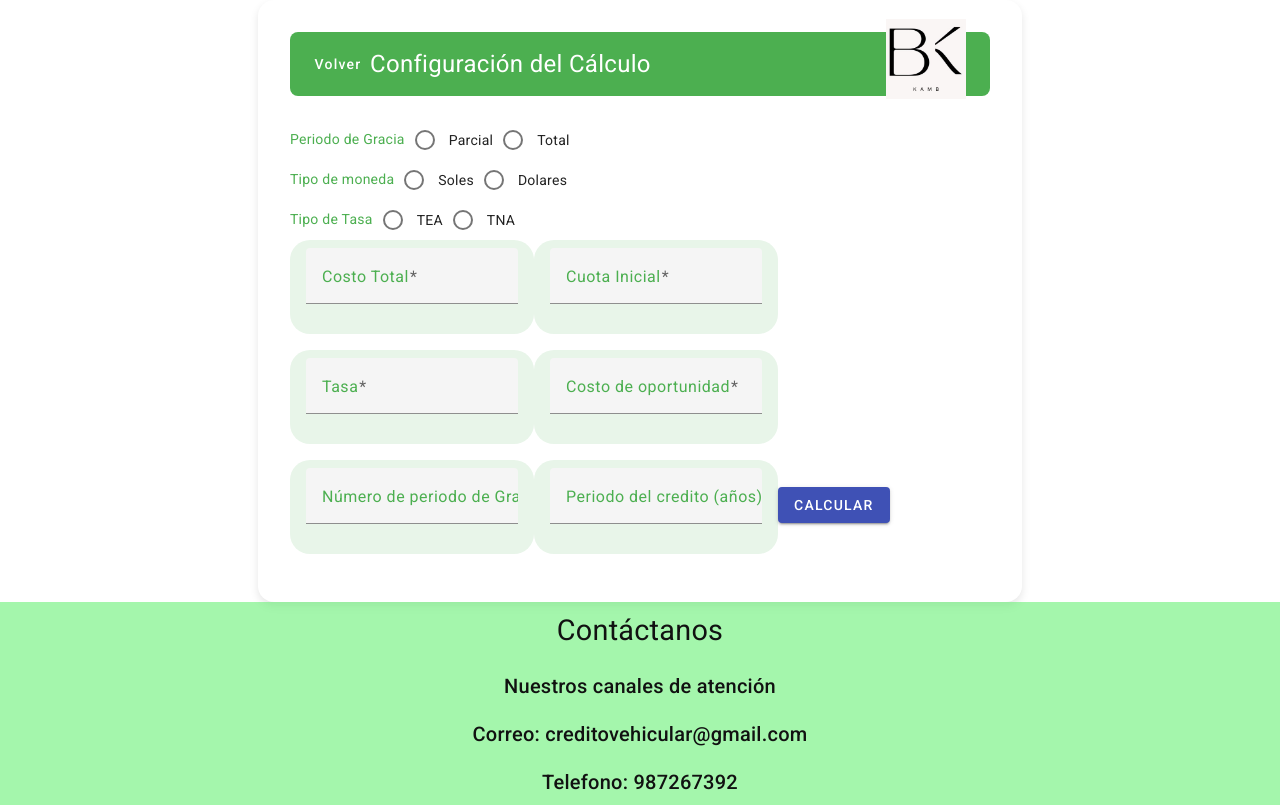
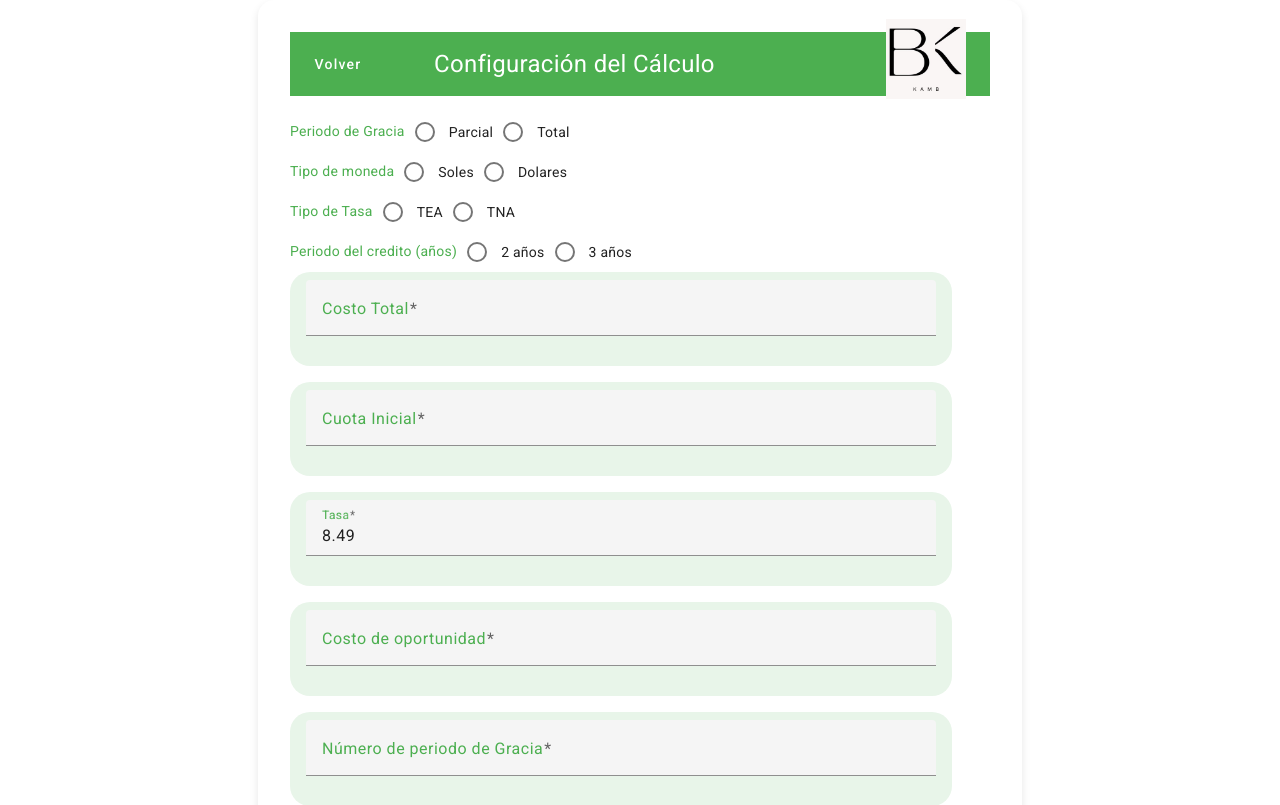
Before and after one commit to Credito-Vehicular-Grupo1/Credito-Vehicular, an Angular app: page /configuration in a window 1280 px wide. Shown: the top 805 px of the page. Built offline with nearby package versions, Linux system fonts and the light colour scheme.

Commit message:
update configuracion

```diff
--- a/src/app/pages/configuracion/configuracion.component.css
+++ b/src/app/pages/configuracion/configuracion.component.css
@@ -11,10 +11,23 @@
 
 /* Estilo para la barra de herramientas y el título */
 mat-toolbar {
-  background-color: #4caf50; /* Color de fondo de la barra de herramientas */
-  color: white; /* Texto blanco para la barra de herramientas */
-  border-radius: 8px; /* Bordes redondeados para la barra de herramientas */
-  margin-bottom: 24px; /* Espacio debajo de la barra de herramientas */
+  display: flex;
+  justify-content: space-between; /* Distribuye el espacio equitativamente */
+  align-items: center; /* Centra los elementos verticalmente */
+  background-color: #4caf50; /* Color de fondo del toolbar */
+  color: white;
+  padding: 0 1rem;
+  margin-bottom: 1rem;
+}
+.mat-toolbar-row {
+  width: 100%; /* Asegúrate de que la fila del toolbar ocupe todo el ancho */
+}
+.btn-img {
+  margin-left: 4rem; /* Añade margen a la izquierda de la imagen si es necesario */
+}
+
+.btn-volver {
+  margin-right: 4rem; /* Añade margen a la derecha del botón Volver si es necesario */
 }
 
 .configuracion h2 {
--- a/src/app/pages/configuracion/configuracion.component.html
+++ b/src/app/pages/configuracion/configuracion.component.html
@@ -34,37 +34,59 @@
       </mat-radio-group>
     </div>
 
+    <div>
+      <mat-label>Periodo del credito (años)</mat-label>
+      <mat-radio-group formControlName="periodo">
+        <mat-radio-button value="2">2 años</mat-radio-button>
+        <mat-radio-button value="3">3 años</mat-radio-button>
+      </mat-radio-group>
+    </div>
+
     <!-- Solo usa mat-form-field para inputs, selects, etc. -->
-    <mat-form-field appearance="fill">
+    <div>
+      <mat-form-field appearance="fill" style="width: 90%">
         <mat-label>Costo Total</mat-label>
         <input matInput type="number" formControlName="costoTotal">
       </mat-form-field>
+    </div>
 
-    <mat-form-field appearance="fill">
+    <div>
+      <mat-form-field appearance="fill" style="width: 90%">
         <mat-label>Cuota Inicial</mat-label>
         <input matInput type="number" formControlName="cuotaInicial">
       </mat-form-field>
+    </div>
 
-    <mat-form-field appearance="fill">
+    <div>
+      <mat-form-field appearance="fill" style="width: 90%">
         <mat-label>Tasa</mat-label>
         <input matInput type="number" formControlName="tasa">
+        <mat-error *ngIf="configForm.get('tasa')?.hasError('required')">
+          La tasa es obligatoria.
+        </mat-error>
+        <mat-error *ngIf="configForm.get('tasa')?.hasError('min')">
+          La tasa debe ser mayor o igual a 8.49.
+        </mat-error>
+        <mat-error *ngIf="configForm.get('tasa')?.hasError('max')">
+          La tasa debe ser menor o igual a 20.26.
+        </mat-error>
       </mat-form-field>
+    </div>
 
-    <mat-form-field appearance="fill">
+    <div>
+      <mat-form-field appearance="fill" style="width: 90%">
         <mat-label>Costo de oportunidad</mat-label>
         <input matInput type="number" formControlName="cok">
       </mat-form-field>
+    </div>
 
-    <mat-form-field appearance="fill">
+    <div>
+      <mat-form-field appearance="fill" style="width: 90%">
         <mat-label>Número de periodo de Gracia</mat-label>
         <input matInput type="number" formControlName="numeroPeriodoGracia">
       </mat-form-field>
+    </div>
 
-    <mat-form-field appearance="fill">
-      <mat-label>Periodo del credito (años)</mat-label>
-      <input matInput type="number" formControlName="periodo">
-    </mat-form-field>
-
-    <button mat-raised-button color="primary" type="submit">CALCULAR</button>
+    <button mat-raised-button color="primary" style="width: 100%" type="submit">CALCULAR</button>
   </form>
 </div>
--- a/src/app/pages/configuracion/configuracion.component.ts
+++ b/src/app/pages/configuracion/configuracion.component.ts
@@ -18,7 +18,7 @@ export class ConfiguracionComponent {
       tipoMoneda: ['', [Validators.required]],
       costoTotal: ['', [Validators.required]],
       cuotaInicial: ['', [Validators.required]],
-      tasa: ['', [Validators.required]],
+      tasa: [8.49, [Validators.required, Validators.min(8.49), Validators.max(20.26)]],
       cok: ['', [Validators.required]],
       numeroPeriodoGracia: ['', [Validators.required]],
       periodo: ['', [Validators.required]]
```
Lines whose indentation alone changed are shown as unchanged.
